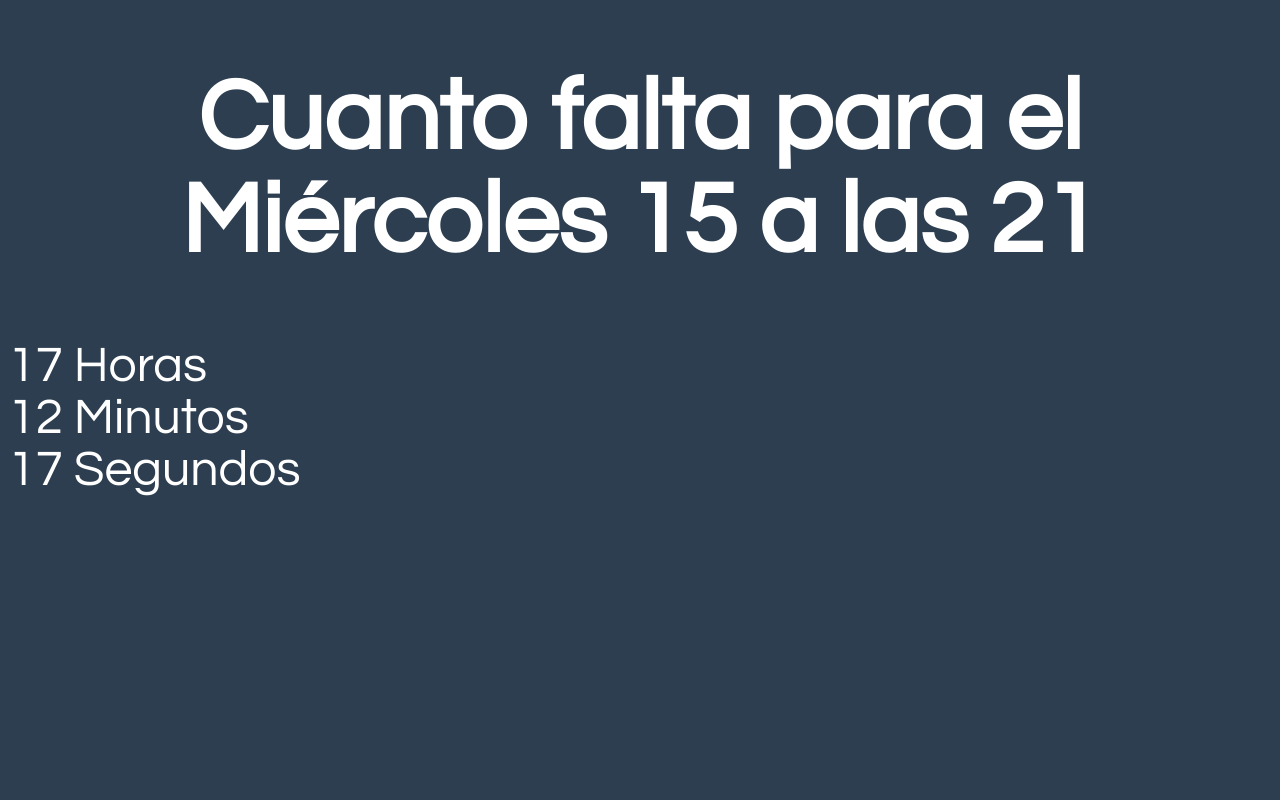
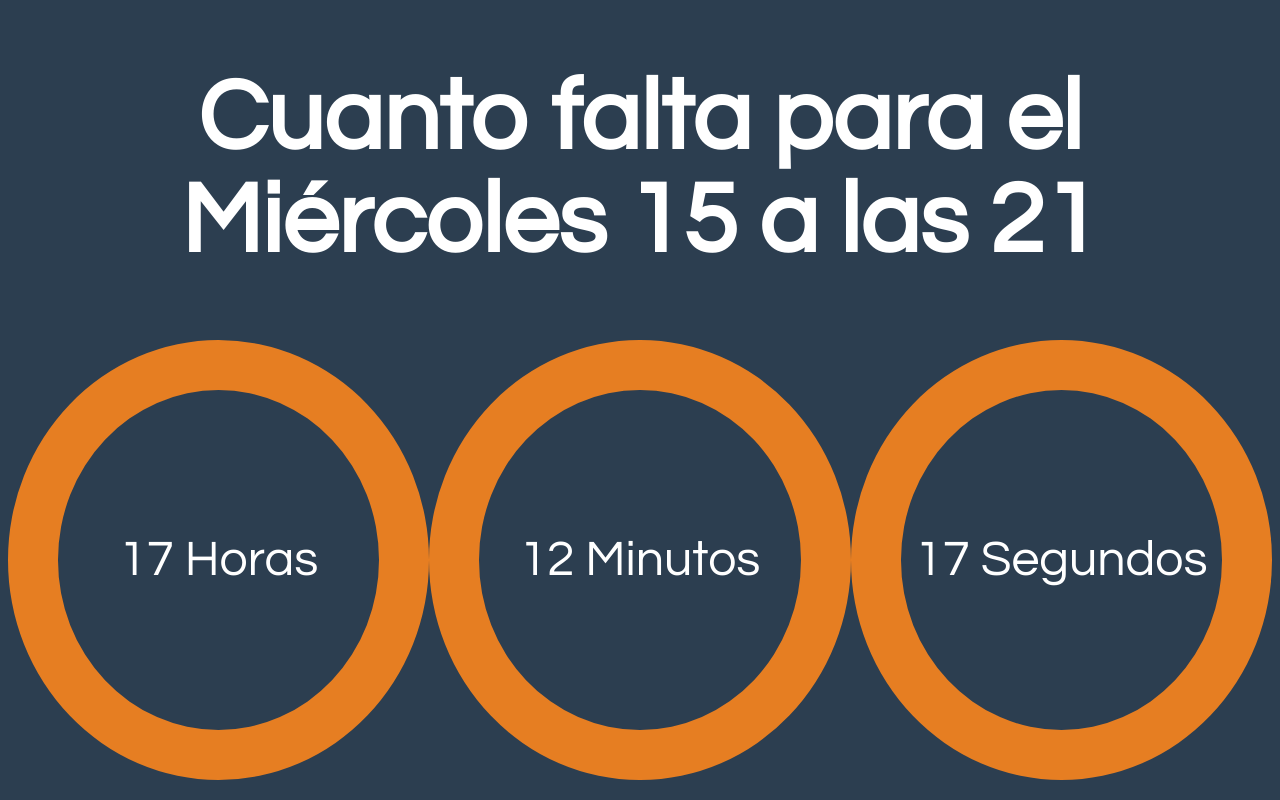
Before and after one commit to damiansire/cuanto-falta, a plain HTML site: page index.html in a window 1280 px wide. Drawn offline with Linux system fonts and the light colour scheme.

Commit message:
styles: add styles for coutdown

```diff
--- a/src/index.css
+++ b/src/index.css
@@ -5,6 +5,36 @@ body {
   font-size: 50px;
 }
 
+.counterBox {
+  display: block;
+  width: 320px;
+  height: 320px;
+  border: 50px solid #e67e22;
+  padding: 10px;
+  border-radius: 50%;
+  display: flex;
+  justify-content: center;
+  align-items: center;
+}
+
+#countdown {
+  text-align: center;
+}
+
+.numbersTime {
+  color: #2ecc71;
+}
+
+.textTime {
+  color: #95a5a6;
+  font-size: 40px;
+}
+
+.countedown-section {
+  display: flex;
+  justify-content: space-evenly;
+}
+
 .text-center {
   text-align: center;
 }
```
